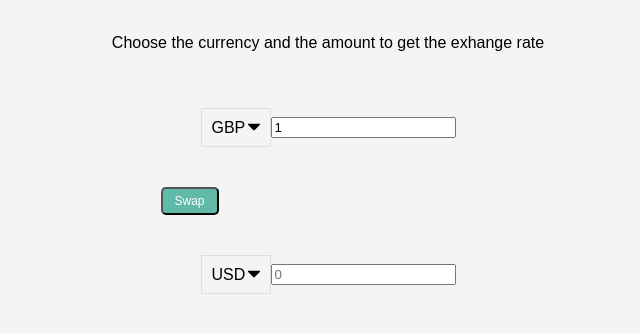
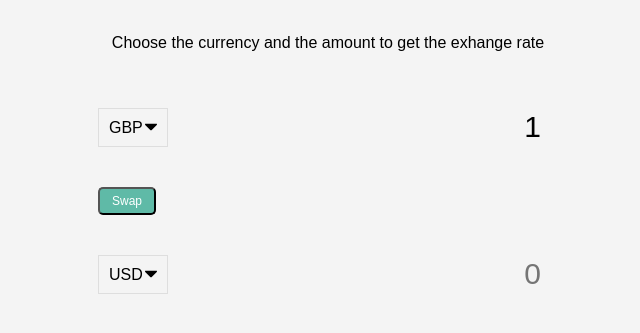
Before and after one commit to lawlawson/Exchange-Rate-Calculator, a plain HTML site: page index.html in a window 1280 px wide. Shown: the part 339-672 px from the top of the page, without its empty margins (312-952 px from the left). Drawn offline with Linux system fonts and the light colour scheme.

Commit message:
Fix to swap button placement by removing padding

```diff
--- a/style.css
+++ b/style.css
@@ -40,7 +40,7 @@ p {
 }
 
 .currency {
-    padding: 40px;
+    padding: 40px 0;
     display: flex;
     align-items: center;
     justify-content: space-between;
@@ -59,3 +59,10 @@ p {
     background-size: 12px auto, 100%;
     background-repeat: no-repeat;
 }
+
+.currency input {
+    border: 0;
+    background: transparent;
+    font-size: 30px;
+    text-align: right;
+}
```
